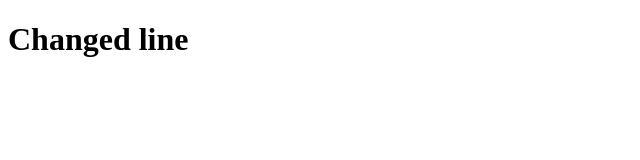
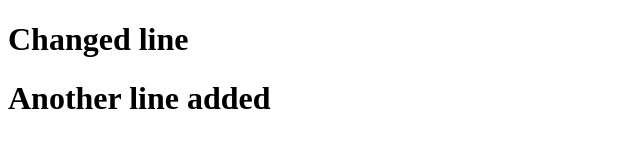
Before and after one commit to KeenWarrior/scaler-python-lld-may24-demo, a plain HTML site: page index.html in a window 1280 px wide. Shown: the whole page, without its empty margins (0-640 px from the left). Drawn offline with Linux system fonts and the light colour scheme.

Commit message:
Update index.html

```diff
--- a/index.html
+++ b/index.html
@@ -7,5 +7,6 @@
 </head>
 <body>
     <h1>Changed line</h1>
+    <h1>Another line added</h1>
 </body>
 </html>
```
